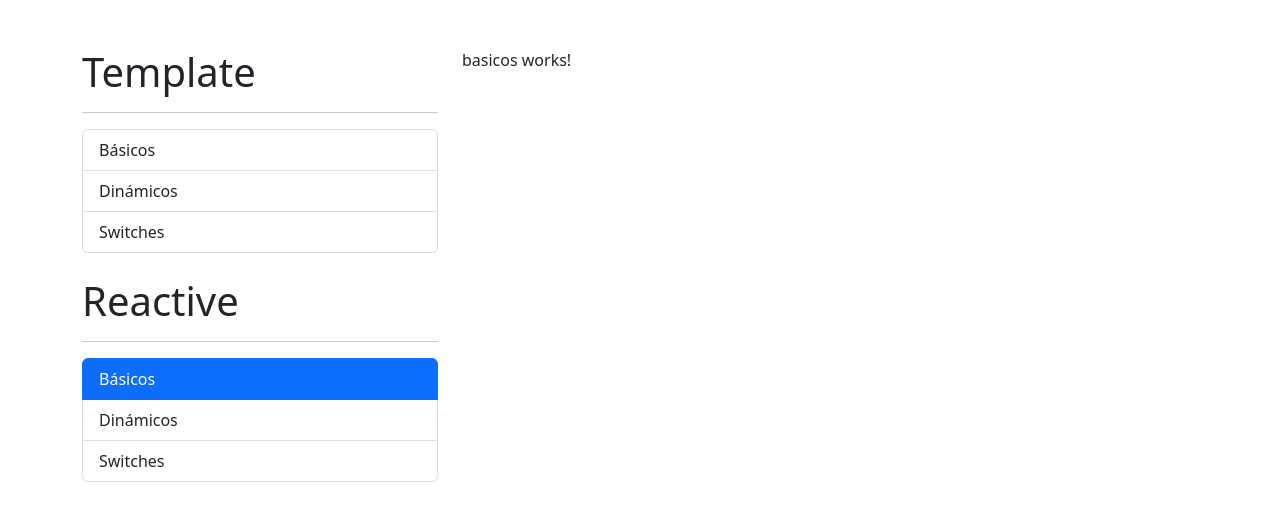
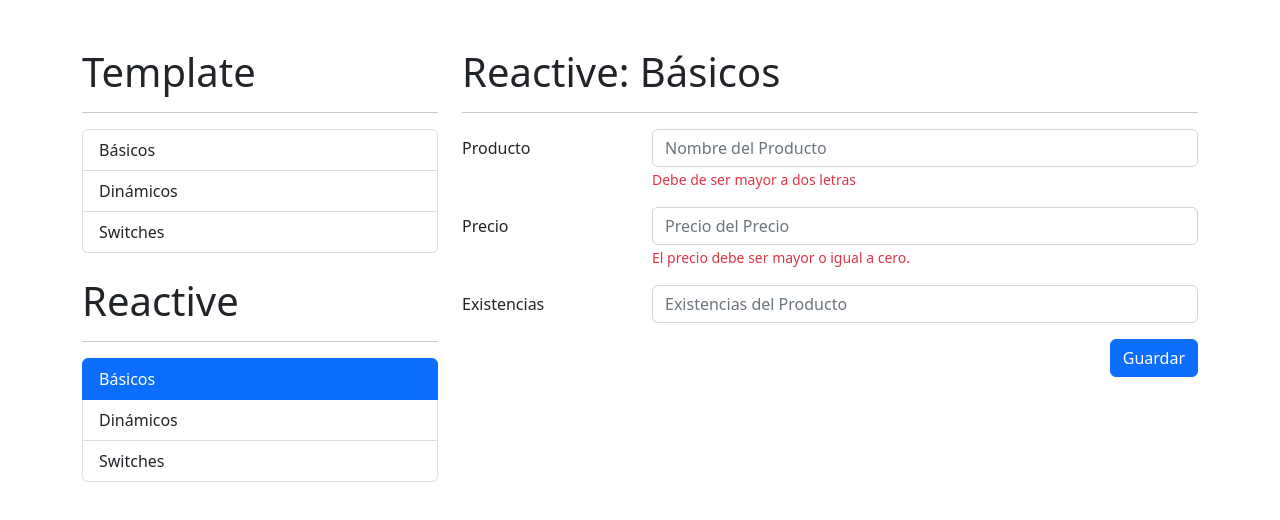
Before and after one commit to adanga89/angular-forms, an Angular app: page /reactive/basicos in a window 1280 px wide. Shown: the top 520 px of the page. Built offline with nearby package versions, Linux system fonts and the light colour scheme.

Commit message:
Diseño Formulario reactivos

```diff
--- a/src/app/reactive/basicos/basicos.component.html
+++ b/src/app/reactive/basicos/basicos.component.html
@@ -1 +1,81 @@
-<p>basicos works!</p>
+<h1>Reactive: Básicos</h1>
+<hr>
+
+<div class="row">
+    <div class="col">
+        <form
+            autocomplete="off">
+
+            <!-- Producto -->
+            <div class="mb-3 row">
+                <label for="producto" class="col-sm-3 col-form-label">Producto</label>
+                <div class="col-sm-9">
+                    <input
+                        type="text"
+                        class="form-control"
+                        placeholder="Nombre del Producto">
+                    <span
+                        class="form-text text-danger">
+                        Debe de ser mayor a dos letras
+                    </span>
+                </div>
+            </div>
+
+            <!-- Precio -->
+            <div class="mb-3 row">
+                <label for="precio" class="col-sm-3 col-form-label">Precio</label>
+                <div class="col-sm-9">
+                    <input
+                        type="number"
+                        class="form-control"
+                        placeholder="Precio del Precio">
+                    <span
+                        class="form-text text-danger">
+                        El precio debe ser mayor o igual a cero.
+                    </span>
+                </div>
+            </div>
+
+            <!-- Existencias -->
+            <div class="mb-3 row">
+                <label for="existencia" class="col-sm-3 col-form-label">Existencias</label>
+                <div class="col-sm-9">
+                    <input
+                        type="number"
+                        class="form-control"
+                        required
+                        placeholder="Existencias del Producto">
+                </div>
+            </div>
+
+            <div class="row">
+                <div class="col">
+                    <button type="submit"
+                        class="btn btn-primary float-end">
+                        Guardar
+                </button>
+                </div>
+            </div>
+
+        </form>
+    </div>
+</div>
+
+<!-- <div class="row">
+    <div class="col">
+        <span>Valid</span>
+        <pre>{{ miFormulario.valid }}</pre>
+    </div>
+    <div class="col">
+        <span>Pristine</span>
+        <pre>{{ miFormulario.pristine }}</pre>
+    </div>
+    <div class="col">
+        <span>Touched</span>
+        <pre>{{ miFormulario.touched }}</pre>
+    </div>
+    <div class="col">
+        <span>Value</span>
+        <pre>{{ miFormulario.value | json}}</pre>
+    </div>
+</div> -->
--- a/src/app/reactive/dinamicos/dinamicos.component.html
+++ b/src/app/reactive/dinamicos/dinamicos.component.html
@@ -1 +1,84 @@
-<p>dinamicos works!</p>
+<h2>Reactive: <small>Dinámicos</small></h2>
+<hr>
+
+<form autocomplete="off">
+   <!-- Nombre -->
+    <div class="row mb-3">
+
+        <label for="" class="col-sm-3 col-form-label">Nombre</label>
+        <div class="col-sm-9">
+            <input
+                type="text"
+                class="form-control"
+                placeholder="Nombre">
+            <span
+                class="form-text text-danger">
+                Este campo es Obligatorio
+            </span>
+        </div>
+
+    </div>
+
+    <!-- Agregar Favorito -->
+    <div class="row mb-3">
+
+        <label for="" class="col-sm-3 col-form-label">Agregar</label>
+        <div class="col-sm-9">
+            <div class="input-group">
+                <input
+                    type="text"
+                    class="form-control"
+                    (keyup.enter)="null"
+                    placeholder="Agregar Favorito">
+                <button type="button"
+                    class="btn btn-outline-primary"
+                    (click)="null">
+                    Agregar
+                </button>
+            </div>
+        </div>
+
+    </div>
+
+    <!-- Lista de Juegos Favoritos -->
+    <div class="row mb-3">
+
+        <label for="" class="col-sm-3 col-form-label">Favoritos</label>
+        <div class="col-sm-9">
+            <!-- <div class="input-group  mb-1"  *ngFor="let juego of persona.favoritos; let i = index">
+                <input
+                        [name]="'favorito'+i"
+                        required
+                        class="form-control">
+                <button type="button"
+                    class="btn btn-outline-danger"
+                    (click)="null">
+                    Eliminar
+                </button>
+            </div> -->
+        </div>
+
+    </div>
+
+    <div class="row">
+
+        <div class="col-12">
+            <button type="button"
+                (click)="null"
+                class="btn btn-primary float-end">
+                Guardar
+            </button>
+        </div>
+
+    </div>
+</form>
+
+<!-- <div class="row">
+    {{miFormulario.value|json}}
+    <br>
+    {{miFormulario.touched}}
+    <br>
+    <pre>
+        {{persona|json}}
+    </pre>
+</div> -->
--- a/src/app/reactive/switches/switches.component.html
+++ b/src/app/reactive/switches/switches.component.html
@@ -1 +1,76 @@
-<p>switches works!</p>
+<h2>Template <small>Switches</small></h2>
+<hr>
+
+<form>
+<!-- Radio -->
+    <div class="row mb-3">
+        <label class="col-sm-3 col-form-label">Género</label>
+        <div class="col-sm-9">
+            <div class="form-check">
+                <input class="form-check-input"
+                       type="radio"
+                       name="radioGenero"
+                       id="radioMasculino"
+                       value="M">
+                <label class="form-check-label" for="radioMasculino">
+                  Masculino
+                </label>
+              </div>
+              <div class="form-check">
+                <input class="form-check-input"
+                       type="radio"
+                       name="radioGenero"
+                       id="radioFemenino"
+                       value="F">
+                <label class="form-check-label" for="radioFemenino">
+                  Femenino
+                </label>
+              </div>
+        </div>
+    </div>
+<!-- Switch -->
+    <div class="row mb-3">
+        <label class="col-sm-3 col-form-label">Notificaciones</label>
+        <div class="col-sm-9">
+            <div class="form-check form-switch">
+                <input class="form-check-input"
+                    type="checkbox"
+                    role="switch"
+                    id="flexSwitchCheckChecked">
+                <label class="form-check-label" for="flexSwitchCheckChecked">Quiero recibir notifiacaciones</label>
+            </div>
+        </div>
+    </div>
+<!-- Check -->
+    <div class="row mb-3">
+        <label class="col-sm-3 col-form-label"></label>
+        <div class="col-sm-9">
+            <div class="form-check">
+                <input class="form-check-input"
+                    type="checkbox"
+                    id="defaultCheck1">
+                <label class="form-check-label" for="defaultCheck1">
+                    Términos y Condiciones
+                </label>
+            </div>
+        </div>
+    </div>
+
+    <!-- Boton0 -->
+    <div class="row">
+        <div class="col">
+            <button class="btn btn-primary float-end">
+                Guardar
+            </button>
+        </div>
+    </div>
+</form>
+<!--
+<h5>Valor del Formulario</h5>
+<pre>{{ miFormulario.value | json }}</pre>
+<br>
+<h5>Valid</h5>
+<pre>{{ miFormulario.valid }}</pre>
+<br>
+<pre>Condiciones: </pre>
+<br> -->
```
